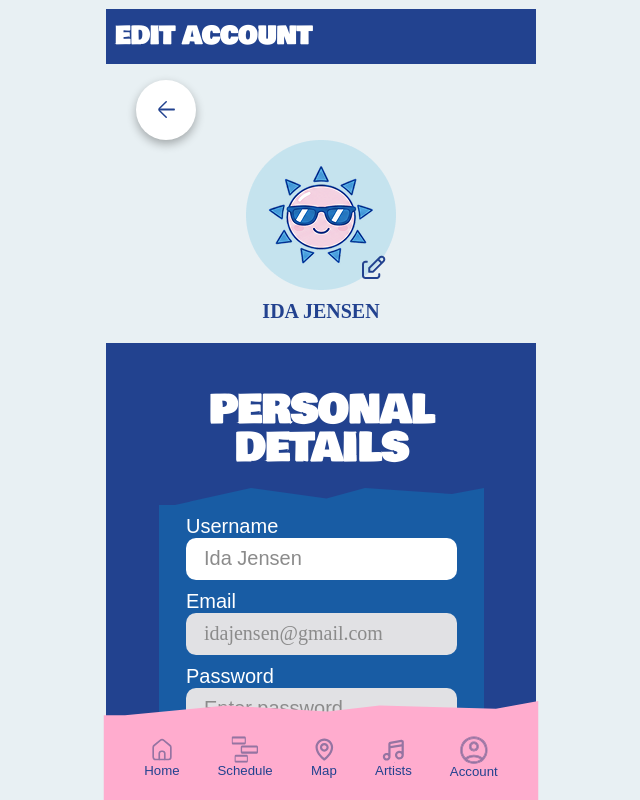
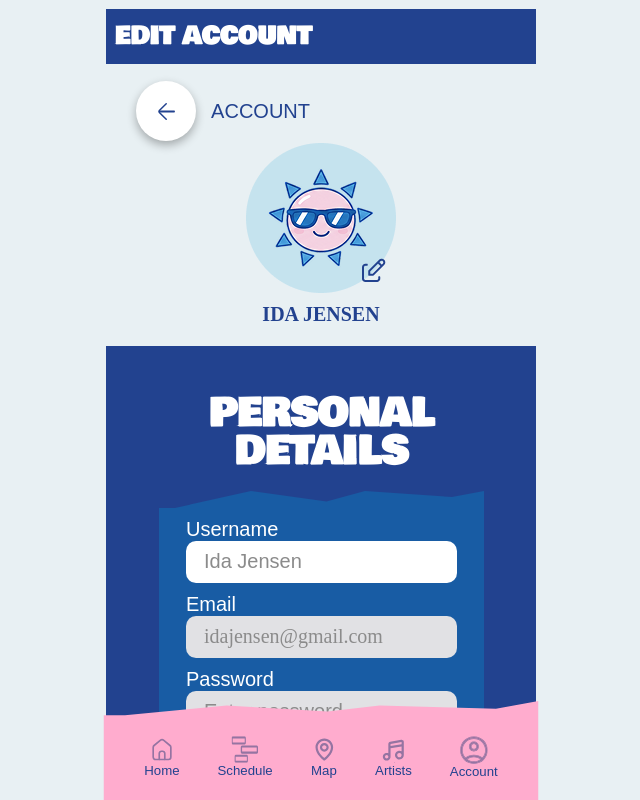
Before and after one commit to MichalRadovanHresko/BlueSunFestivalWebApp, a React (Vite) app in the folder blue-sun-festival/: page /BlueSunFestivalWebApp/account/edit in a window 1280 px wide. Shown: the top 800 px of the page, without its empty margins (319-959 px from the left). Built offline with nearby package versions, Linux system fonts and the light colour scheme; a web font is replaced by a local one.

Commit message:
Minor styling changes

```diff
--- a/blue-sun-festival/src/components/editAccount/AccountHero.jsx
+++ b/blue-sun-festival/src/components/editAccount/AccountHero.jsx
@@ -4,7 +4,10 @@ import BackButton from "./BackButton";
 const EditAccountHero = () => {
   return (
     <section className="relative px-[7%]">
-      <BackButton />
+      <div className="flex flex-row gap-[15px] items-center text-[#22428F]">
+        <BackButton />
+        <p className="text-[20px]">ACCOUNT</p>
+      </div>
       <div className="flex flex-col items-center text-[#22428F]">
         <img
           src={editIcon}
--- a/blue-sun-festival/src/components/icons/BackButtonIcon.jsx
+++ b/blue-sun-festival/src/components/icons/BackButtonIcon.jsx
@@ -14,9 +14,9 @@ const BackButtonIcon = () => {
       <path
         d="M12.2219 4.72192L5.60437 11.3397C5.452 11.4921 5.33114 11.673 5.24868 11.872C5.16622 12.0711 5.12378 12.2844 5.12378 12.4999C5.12378 12.7154 5.16622 12.9287 5.24868 13.1278C5.33114 13.3268 5.452 13.5077 5.60437 13.66L12.2222 20.2775"
         stroke="#22428F"
-        stroke-width="1.5"
-        stroke-linecap="round"
-        stroke-linejoin="round"
+        strokeWidth="1.5"
+        strokeLinecap="round"
+        strokeLinejoin="round"
       />
     </svg>
   );
```
